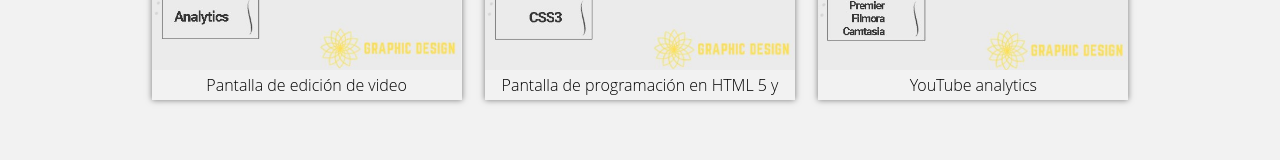
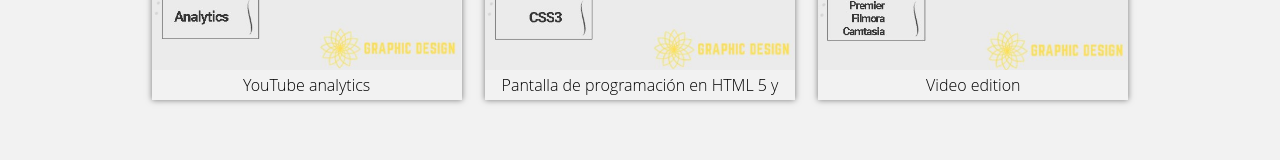
Before and after one commit to www-carlos-camarillo-com/cv, a plain HTML site: page index.html in a window 1280 px wide. Shown: the part 2857-3017 px from the top of the page. Drawn offline with Linux system fonts and the light colour scheme.

Commit message:
Update index.html

```diff
--- a/index.html
+++ b/index.html
@@ -165,7 +165,7 @@
                         <img src="img/pro1.jpg" alt="">
                     </div>
                     <div class="textos-work">
-                        <h4>Pantalla de edición de video</h4>
+                        <h4>YouTube analytics</h4>
                     </div>
                 </div>
                 <div class="cont-work marketing">
@@ -181,7 +181,7 @@
                         <img src="img/pro3.jpg" alt="">
                     </div>
                     <div class="textos-work">
-                        <h4>YouTube analytics</h4>
+                        <h4>Video edition</h4>
                     </div>
                 </div>
             </div>
```
